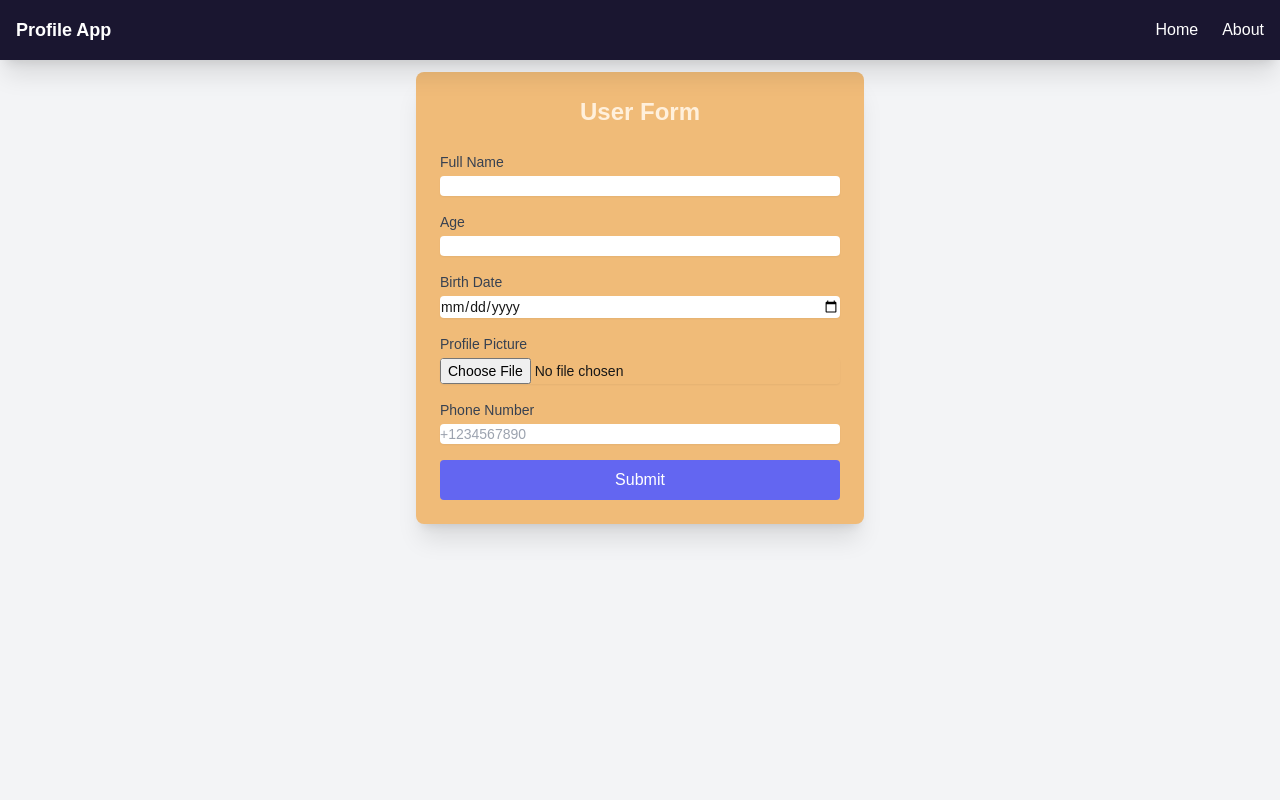
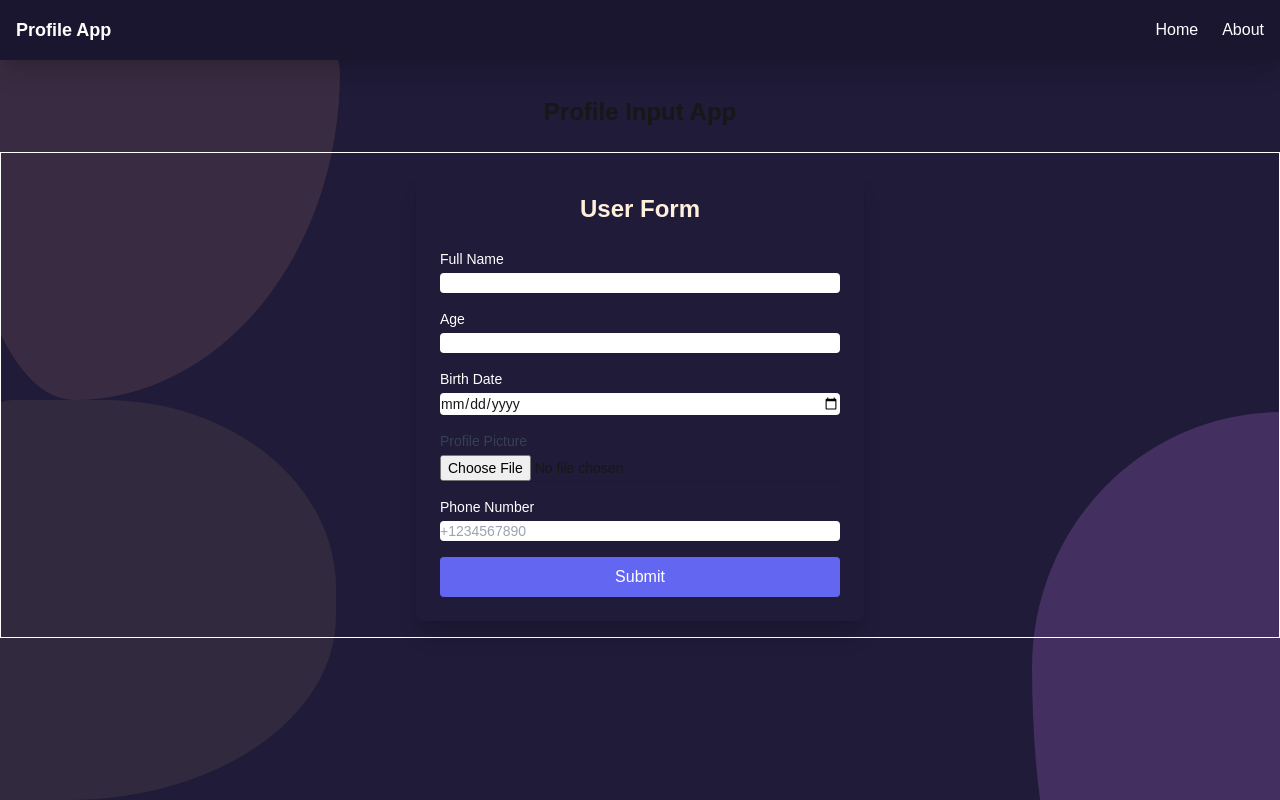
Before and after one commit to AbdanulIkhlas/profile-app, a Next.js app: page / in a window 1280 px wide. Built offline with nearby package versions, Linux system fonts and the light colour scheme.

Commit message:
create a radius border div for the background

```diff
--- a/src/app/page.jsx
+++ b/src/app/page.jsx
@@ -3,12 +3,15 @@ import UserForm from "../components/fragments/UserForm";
 
 export default function Home() {
   return (
-    <div className="min-h-screen bg-gray-100">
+    <div className="min-h-screen bg-[#1f1b38] pt-24 relative overflow-hidden">
       <Navbar />
-      <main className="container mx-auto p-4">
-        <h1 className="text-2xl font-bold text-center mb-6">
-          Profile Input App
-        </h1>
+      <div className="absolute -bottom-28 -right-8 w-[280px] h-[500px] bg-[#432f60] z-10 rounded-custom2"></div>
+      <div className="absolute top-0 -left-10 w-[380px] h-[400px] bg-[#65484f5d] z-10 rounded-custom"></div>
+      <div className="absolute -bottom-0 -left-16 w-[400px] h-[400px] bg-[#4237438a] z-10 rounded-custom3"></div>
+      <h1 className="relative z-40 text-2xl font-bold text-center mb-6">
+        Profile Input App
+      </h1>
+      <main className="absolute z-40 container mx-auto p-4 border border-white">
         <UserForm />
       </main>
     </div>
--- a/src/components/elements/InputForm.jsx
+++ b/src/components/elements/InputForm.jsx
@@ -12,7 +12,7 @@ const InputForm = ({
 }) => {
   return (
     <div className="mb-4">
-      <label htmlFor={id} className="block text-sm font-medium text-gray-700">
+      <label htmlFor={id} className="block text-sm font-medium text-white">
         {label}
       </label>
       <input
--- a/src/components/fragments/UserForm.jsx
+++ b/src/components/fragments/UserForm.jsx
@@ -65,7 +65,7 @@ const UserForm = () => {
   return (
     <form
       onSubmit={handleSubmit}
-      className="max-w-md mx-auto bg-[#F0BB78] p-6 rounded-lg shadow-xl transition-all duration-500 ease-in-out transform"
+      className="max-w-md mx-auto p-6 rounded-lg shadow-xl transition-all duration-500 ease-in-out transform"
     >
       <h1 className="text-2xl font-bold text-[#FFF0DC] text-center mb-6">
         User Form
--- a/tailwind.config.mjs
+++ b/tailwind.config.mjs
@@ -11,6 +11,11 @@ export default {
         background: "var(--background)",
         foreground: "var(--foreground)",
       },
+      borderRadius: {
+        custom: "64% 36% 70% 30% / 30% 18% 82% 70% ",
+        custom2: "89% 11% 82% 18% / 51% 75% 25% 49% ",
+        custom3: "19% 58% 67% 10% / 50% 47% 46% 48% ",
+      },
     },
   },
   plugins: [],
```
